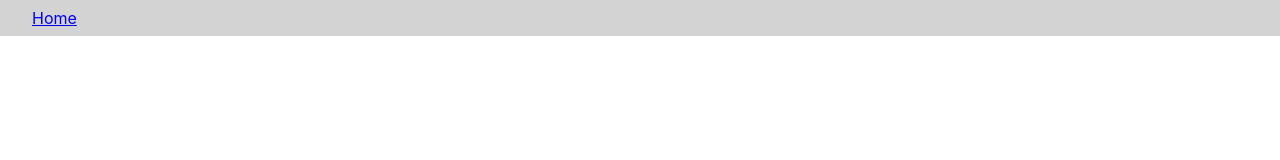
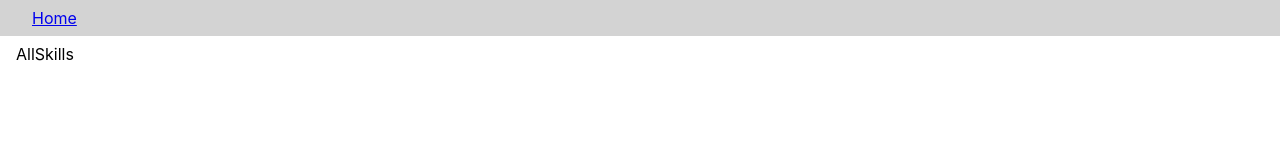
Before and after one commit to javiernicolasadan/SkillHubFrontJNA, a React (Vite) app: page /allskills in a window 1280 px wide. Before the commit this address had no page. Shown: the top 160 px of the page. Built offline with nearby package versions, Linux system fonts and the light colour scheme.

Commit message:
all pages

```diff
--- a/src/App.jsx
+++ b/src/App.jsx
@@ -8,6 +8,9 @@ import Profile from './pages/Profile'
 import PrivateRoute from './components/PrivateRoute'
 import AddSkill from './pages/AddSkill'
 import AddEvent from './pages/AddEvent'
+import SkillDetails from './pages/SkillDetails'
+import EventDetails from './pages/EventDetails'
+import AllSkills from './pages/AllSkills'
 
 function App() {
 
@@ -20,8 +23,12 @@ function App() {
         <Route path='/signup' element={<Signup/>}/>
         <Route path='/login' element={<Login/>}/>
         <Route path='/profile' element={<PrivateRoute><Profile/></PrivateRoute>}/>
-        <Route path='/addskill' element={<AddSkill/>} />
-        <Route path='/addevent' element={<AddEvent/>}/>
+        <Route path='/allskills' element={<AllSkills/>} />
+        <Route path='/addskill' element={<PrivateRoute><AddSkill/></PrivateRoute>} />
+        <Route path='/addevent' element={<PrivateRoute><AddEvent/></PrivateRoute>}/>
+        <Route path='/skilldets/:skillid' element={<PrivateRoute><SkillDetails/></PrivateRoute>}/>
+        <Route path='/eventdets/:eventid' element={<PrivateRoute><EventDetails/></PrivateRoute>}/>
+
 
       </Routes>
     </>
--- /dev/null
+++ b/src/pages/AllSkills.jsx
@@ -0,0 +1,5 @@
+export default function AllSkills() {
+  return (
+    <div>AllSkills</div>
+  )
+}
--- /dev/null
+++ b/src/pages/EventDetails.jsx
@@ -0,0 +1,5 @@
+export default function EventDetails() {
+  return (
+    <div>EventDetails</div>
+  )
+}
--- /dev/null
+++ b/src/pages/SkillDetails.jsx
@@ -0,0 +1,3 @@
+export default function SkillDetails() {
+  return <div>SkillDetails</div>;
+}
```
